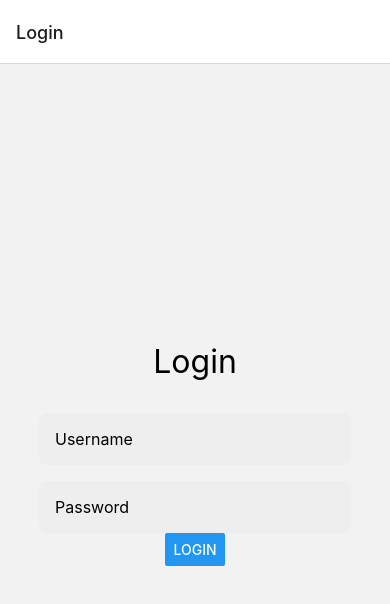
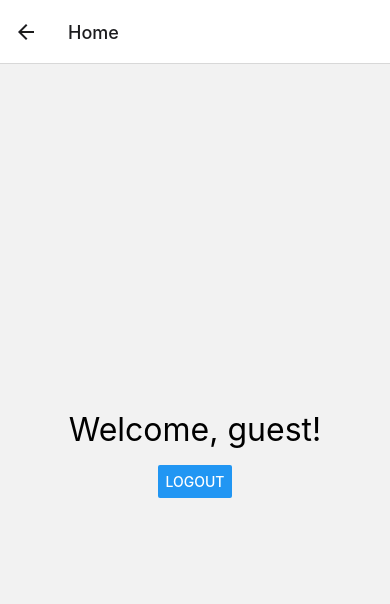
Before and after one commit to Szkaradd/CrazyProgrammers, a React Native app: screen /Home in a window 390 px wide. Before the commit this address had no page. Shown: the top 604 px of the page. Built offline with nearby package versions, Linux system fonts and the light colour scheme.

Commit message:
working Home and Login

```diff
--- a/App.js
+++ b/App.js
@@ -1,4 +1,4 @@
-import React from "react";
+import React, { useContext } from "react";
 import { NavigationContainer } from "@react-navigation/native";
 import { createStackNavigator } from "@react-navigation/stack";
 import Login from "./src/screens/Login";
@@ -14,11 +14,16 @@ const App = () => {
     <AuthContext.Provider value={{ user, setUser }}>
       <NavigationContainer>
         <Stack.Navigator>
-          {user ? (
-            <Stack.Screen name="Home" component={Home} />
-          ) : (
-            <Stack.Screen name="Login" component={Login} />
-          )}
+          <Stack.Screen
+            name="Login"
+            component={Login}
+            options={{ title: "Login" }}
+          />
+          <Stack.Screen
+            name="Home"
+            component={Home}
+            options={{ title: "Home" }}
+          />
         </Stack.Navigator>
       </NavigationContainer>
     </AuthContext.Provider>
--- a/babel.config.js
+++ b/babel.config.js
@@ -1,6 +1,7 @@
-module.exports = function(api) {
+module.exports = function (api) {
   api.cache(true);
   return {
-    presets: ['babel-preset-expo'],
+    presets: ["babel-preset-expo"],
+    plugins: ["react-native-reanimated/plugin"],
   };
 };
--- a/package.json
+++ b/package.json
@@ -10,13 +10,18 @@
   },
   "dependencies": {
     "@expo/webpack-config": "^18.0.1",
+    "@react-navigation/drawer": "^6.6.2",
     "@react-navigation/native": "^6.1.6",
     "@react-navigation/native-stack": "^6.9.12",
+    "@react-navigation/stack": "^6.3.16",
     "expo": "~48.0.11",
     "expo-status-bar": "~1.4.4",
     "react": "18.2.0",
     "react-dom": "18.2.0",
     "react-native": "0.71.6",
+    "react-native-gesture-handler": "^2.9.0",
+    "react-native-reanimated": "~2.14.4",
+    "react-native-safe-area-context": "4.5.0",
     "react-native-web": "~0.18.10"
   },
   "devDependencies": {
--- a/src/screens/Home.js
+++ b/src/screens/Home.js
@@ -7,6 +7,7 @@ const Home = ({ navigation }) => {
 
   const handleLogout = () => {
     setUser(null);
+    navigation.navigate("Login");
   };
 
   return (
```
Also changed, not shown: 2 other files (tests, documents, lock files or other folders).
